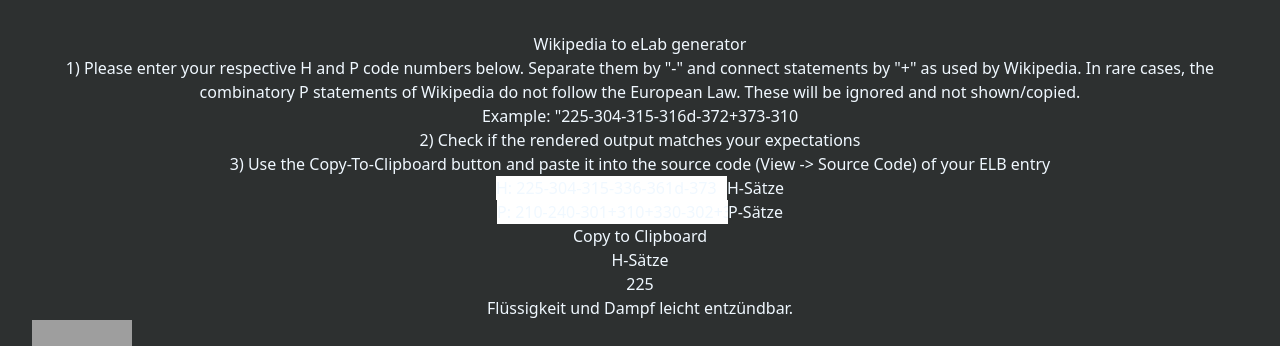
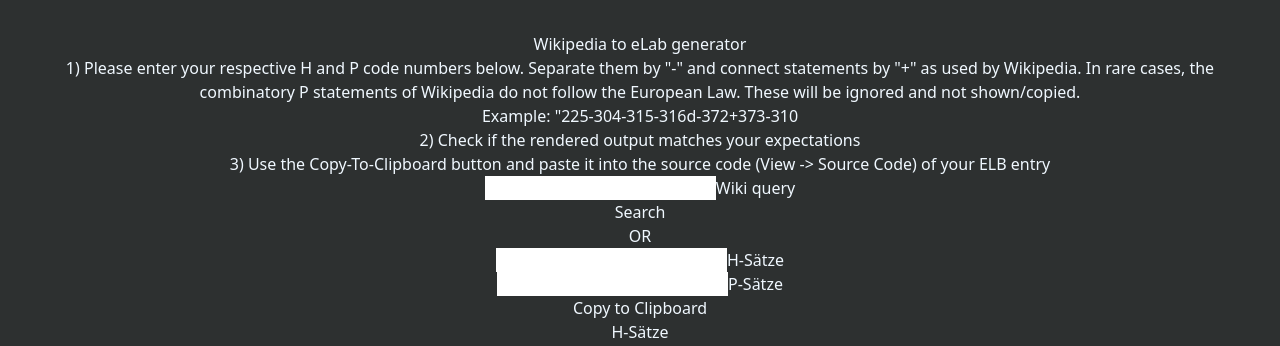
Before and after one commit to LucasLoe/elb-chemical-hazard-parser, a React (Vite) app: page / in a window 1280 px wide. Shown: the top 346 px of the page. Built offline with nearby package versions, Linux system fonts and the light colour scheme; grey boxes are pictures that could not be loaded.

Commit message:
added a wikipedia fetch functino

```diff
--- a/src/App.tsx
+++ b/src/App.tsx
@@ -5,14 +5,16 @@
 import { UserData, hStatement, pStatement } from "./types";
 import parseSentence from "./utils/parseSentence";
 import HRow from "./components/HRow";
-import { testH, testP } from "./utils/testInput";
 import PRow from "./components/PRow";
 import CopyToClipboardButton from "./components/CopyToClipboardButton";
 import createElbOutput from "./utils/createElbOutput";
+import WikipediaInput from "./components/WikipediaInput";
 
 function App() {
-	const [parseInputH, setParseInputH] = useState(testH());
-	const [parseInputP, setParseInputP] = useState(testP());
+	const [parseInputH, setParseInputH] = useState("");
+	const [parseInputP, setParseInputP] = useState("");
+
+	const [statements, setStatements] = useState({ hStatements: [""], pStatements: [""] });
 
 	const [userData, setUserData] = useState<UserData>({
 		hSaetze: [],
@@ -37,6 +39,22 @@
 		}));
 	}, [parseInputH, parseInputP]);
 
+	useEffect(() => {
+		const hTempArray = statements.hStatements
+			.map((h) => parseSentence("h", h) as hStatement)
+			.filter((h) => h !== undefined) as hStatement[];
+		const pTempArray = statements.pStatements
+			.map((p) => parseSentence("p", p) as pStatement)
+			.filter((p) => p !== undefined) as pStatement[];
+
+		setUserData((userData) => ({
+			...userData,
+			hSaetze: hTempArray,
+			pSaetze: pTempArray,
+			elbOutput: createElbOutput(hTempArray, pTempArray),
+		}));
+	}, [statements]);
+
 	return (
 		<>
 			<h1 className='text-4xl mt-4 mb-12 font-mono tracking-wider font-light'>
@@ -50,9 +68,15 @@
 				<p className='text-gray-400 mb-4 text-left'>{`2) Check if the rendered output matches your expectations`}</p>
 				<p className='text-gray-400 mb-4 text-left'>{`3) Use the Copy-To-Clipboard button and paste it into the source code (View -> Source Code) of your ELB entry `}</p>
 			</div>
-			<div className='w-full my-8 flex flex-col justify-center items-center gap-4'>
-				<WikipediaTextInput value={parseInputH} setValue={setParseInputH} title='H-Sätze' />
-				<WikipediaTextInput value={parseInputP} setValue={setParseInputP} title='P-Sätze' />
+			<div className='w-full py-8 px-2 bg-slate-800 rounded-xl'>
+				<WikipediaInput setStatements={setStatements} />
+			</div>
+			<p className='my-8 text-lg'>{`OR`}</p>
+			<div className='w-full py-8 px-2 bg-slate-800 rounded-xl'>
+				<div className='w-full flex flex-col justify-center items-center gap-4'>
+					<WikipediaTextInput value={parseInputH} setValue={setParseInputH} title='H-Sätze' />
+					<WikipediaTextInput value={parseInputP} setValue={setParseInputP} title='P-Sätze' />
+				</div>
 			</div>
 			<div className='my-8 mx-auto'>
 				<CopyToClipboardButton elbOutput={userData.elbOutput} />
--- a/src/components/HRow.tsx
+++ b/src/components/HRow.tsx
@@ -6,7 +6,6 @@
 		let imgWebSrc = pictograms()
 			.filter((p) => p.name === pictogramName)
 			.map((p) => p.imgWeb)[0];
-		console.log(pictogramName)
 		return <img key={pictogramName} src={imgWebSrc} width={100} height={100} className='object-cover h-12 w-12' />;
 	};
 
--- /dev/null
+++ b/src/components/WikipediaInput.tsx
@@ -0,0 +1,34 @@
+import { useState } from "react";
+import { getGHSHazardStatements } from "../utils/fetchWikipediaPage";
+import WikipediaTextInput from "./WikipediaTextInput";
+
+type WikipediaInputProps = {
+	setStatements: (statements: { hStatements: string[]; pStatements: string[] }) => void;
+};
+
+export default function WikipediaInput(props: WikipediaInputProps) {
+	const [query, setQuery] = useState("");
+
+	async function fetchStatements(query: string) {
+		try {
+			const res = await getGHSHazardStatements(query);
+			if (res) {
+				props.setStatements(res);
+			}
+		} catch (error) {
+			console.error("Error fetching statements:", error);
+		}
+	}
+
+	return (
+		<div className='w-full max-w-md mx-auto flex items-center justify-center gap-4'>
+			<WikipediaTextInput value={query} setValue={setQuery} title='Wiki query' />
+			<button
+				onClick={() => fetchStatements(query)}
+				className='bg-transparent hover:bg-amber-500 font-mono text-sm text-grey-700 hover:text-white py-2 px-4 border-2 border-amber-500 hover:border-transparent rounded'
+			>
+				Search
+			</button>
+		</div>
+	);
+}
--- a/src/utils/createElbOutput.ts
+++ b/src/utils/createElbOutput.ts
@@ -2,8 +2,6 @@
 import pictograms from "../pictograms";
 
 export default function createElbOutput(hStatements: hStatement[], pStatements: pStatement[]) {
-	console.log(pStatements);
-
 	function pictogramElement(pictogramName: string) {
 		let imgSrc = pictograms()
 			.filter((p) => p.name === pictogramName)
--- /dev/null
+++ b/src/utils/fetchWikipediaPage.ts
@@ -0,0 +1,71 @@
+export async function getGHSHazardStatements(chemical: string) {
+	try {
+		const response = await fetch(
+			`https://en.wikipedia.org/w/api.php?origin=*&action=query&titles=${chemical}&prop=revisions&rvprop=content&format=json`,
+			{
+				method: "GET",
+				mode: "cors",
+				headers: {
+					"Content-Type": "application/json",
+					Accept: "application/json",
+				},
+			}
+		);
+
+		const data = await response.json();
+
+		const pages = data.query.pages;
+		const pageId = Object.keys(pages)[0];
+		const content = pages[pageId].revisions[0]["*"];
+
+		const hStatements = parseGHSStatements(content, "H");
+		const pStatements = parseGHSStatements(content, "P");
+
+		const hazardStatements = {
+			hStatements,
+			pStatements,
+		};
+
+		return hazardStatements;
+	} catch (error) {
+		console.error("Error fetching Wikipedia content:", error);
+		return null;
+	}
+}
+
+function parseGHSStatements(content: string, type: "H" | "P") {
+	/**
+	function prefixEntry(str: string, type: "H" | "P") {
+		if (/^\d+$/.test(str)) {
+			return type + str;
+		} else {
+			return str
+				.split("+")
+				.map((entry) => type + entry)
+				.join("+");
+		}
+	}
+	 */
+
+	function cleanPhrasesString(str: string) {
+		const ghsArr: string[] = [];
+
+		const curlyString = str.match(/\{\{([^}]+)\}\}/);
+
+		if (curlyString) {
+			curlyString[1]
+				.split("|")
+				.slice(1)
+				// .map((entry) => prefixEntry(entry, type))
+				.map((entry) => ghsArr.push(entry));
+		}
+
+		return ghsArr;
+	}
+
+	const filteredContent = content
+		.split("\n")
+		.filter((entry) => entry.includes(`${type}Phrases`))[0];
+
+	return cleanPhrasesString(filteredContent);
+}
--- a/src/utils/parseSentence.ts
+++ b/src/utils/parseSentence.ts
@@ -5,16 +5,6 @@
 export default function parseSentence(type: "h" | "p", code: string): hStatement | pStatement {
 	let allHStatements = hStatements();
 	let allPStatements = pStatements();
-	console.log('database')
-	for (let i = 0; i < "300+310+330".length; i++) {
-		let charCode = "300+310+330".charCodeAt(i);
-		console.log(`Character: ${"300+310+330"[i]}, Character Code: ${charCode}`);
-	}
-	console.log('copy')
-	for (let i = 0; i < "301+310+330".length; i++) {
-		let charCode = "301+310+330".charCodeAt(i);
-		console.log(`Character: ${"301+310+330"[i]}, Character Code: ${charCode}`);
-	}
 
 	if (type === "h") {
 		let sentence = allHStatements.filter(
@@ -25,7 +15,6 @@
 		let sentence = allPStatements.filter(
 			(statement) => statement.code.replace(/[^ -~]+/g, "") === code.replace(/[^ -~]+/g, "")
 		)[0];
-		console.log(sentence);
 
 		return sentence;
 	}
```
Also changed, not shown: src/components/abc.js (added).
